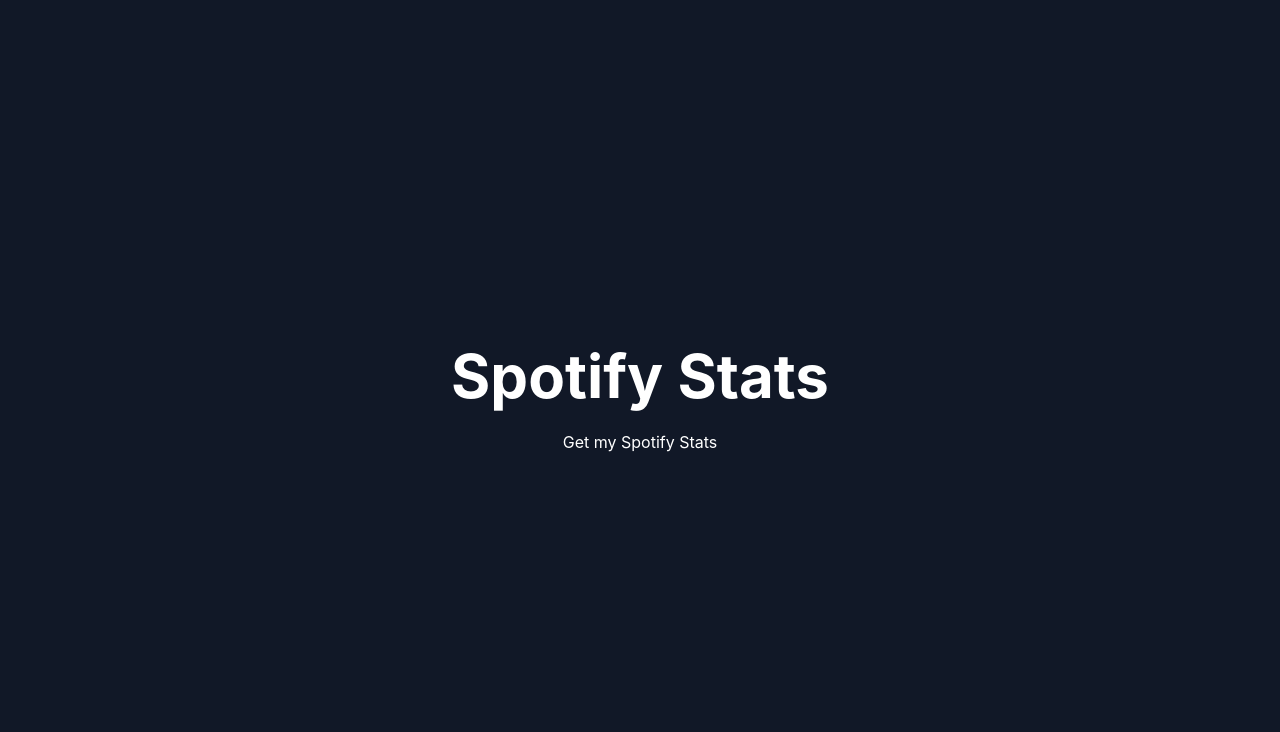
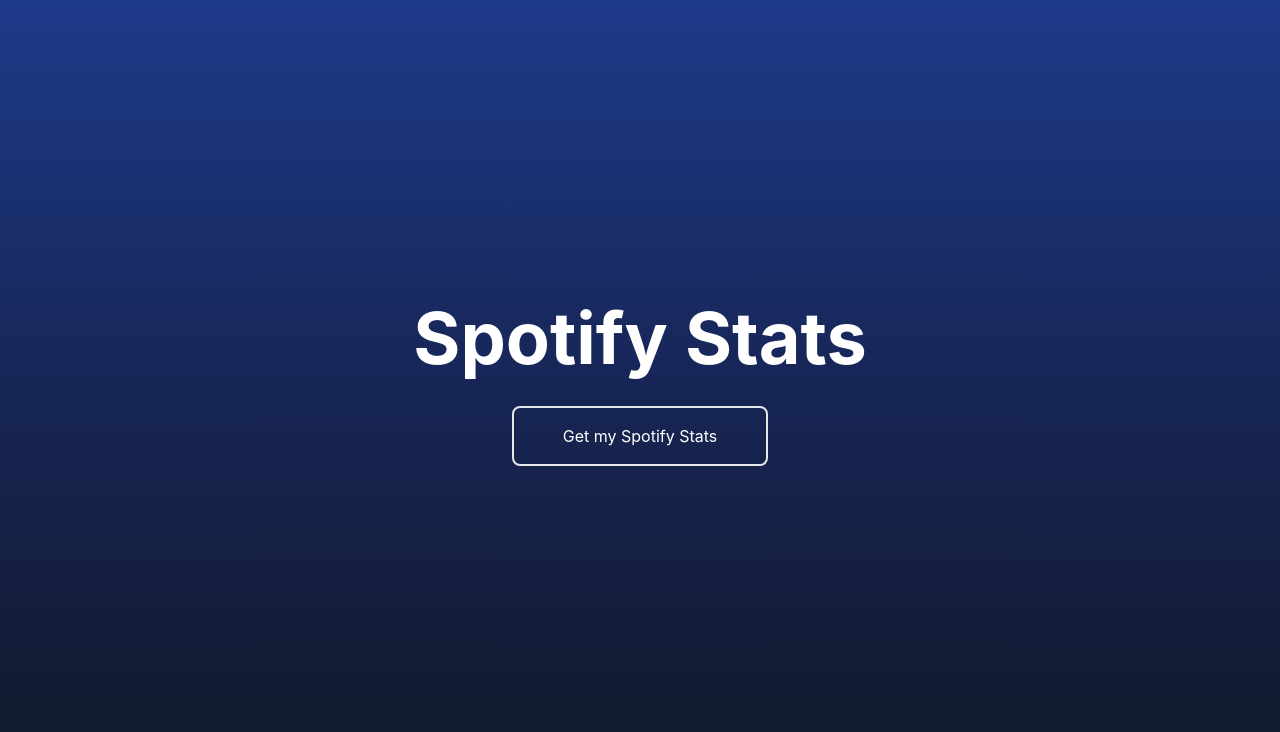
Before and after one commit to GabrielBorgess/Spotify-Stats, a React (Vite) app: page / in a window 1280 px wide. Shown: the top 732 px of the page. Built offline with nearby package versions, Linux system fonts and the light colour scheme; a web font is replaced by a local one.

Commit message:
tentando arrumar a requisicao

```diff
--- a/package.json
+++ b/package.json
@@ -4,7 +4,7 @@
   "version": "0.0.0",
   "type": "module",
   "scripts": {
-    "dev": "vite",
+    "dev": "vite --host",
     "build": "vite build",
     "lint": "eslint . --ext js,jsx --report-unused-disable-directives --max-warnings 0",
     "preview": "vite preview"
--- a/src/App.jsx
+++ b/src/App.jsx
@@ -1,12 +1,30 @@
 import './index.css'
 
 function App() {
+  const getSpotifyUser = async () => {
+    try {
+      const response = await fetch('http://localhost:8080/login', {
+        mode: 'no-cors'
+      });
+
+      if (!response.ok) {
+        throw new Error('Erro ao autenticar com o Spotify');
+      }
+
+      const data = await response.json()
+      console.log(data)
+
+    } catch (error) {
+      console.log(error)
+      throw(error)
+    }
+  }
 
   return (
-    <div className='bg-gray-900 min-h-screen flex justify-center text-center flex-col'>
+    <div className='bg-gradient-to-b from-blue-900 via-blue-950 to-gray-900 min-h-screen flex justify-center text-center flex-col'>
      <div className=''>
-        <h1 className='font-sans font-bold text-6xl text-white'>Spotify Stats</h1>
-        <button className='pt-6 text-white'>Get my Spotify Stats</button>
+        <h1 className='font-sans font-bold text-7xl text-white'>Spotify Stats</h1>
+        <button onClick={getSpotifyUser} className='m-8 p-4 text-white border-2 w-1/5 rounded-lg'>Get my Spotify Stats</button>
      </div>
     </div>
   )
```
